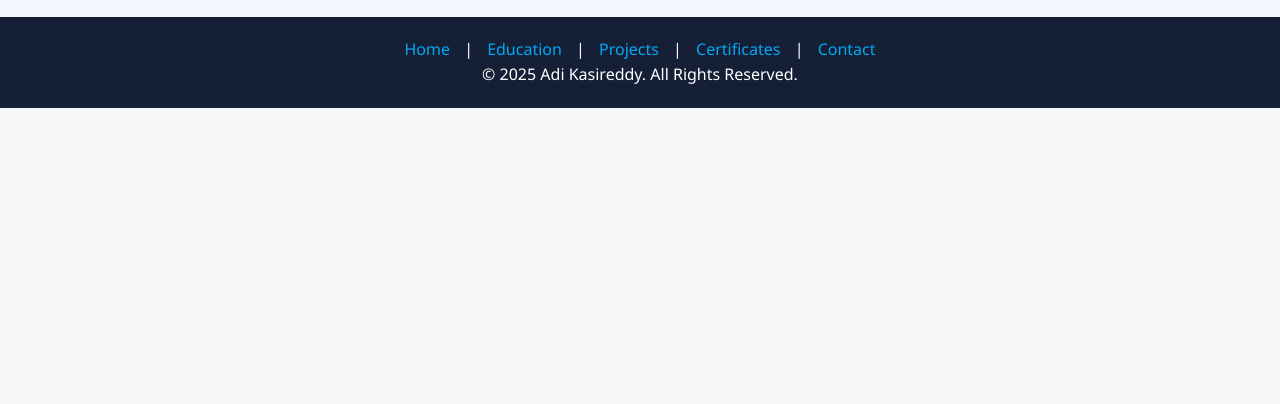
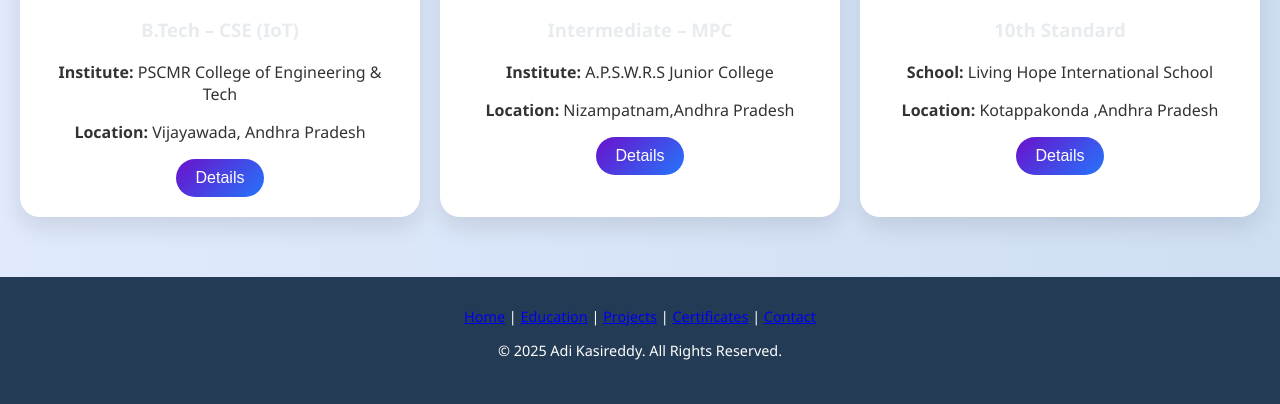
Before and after one commit to adikasireddy/TSX-Unstop-Python, a Flask app: page / in a window 1280 px wide. Shown: the part 2630-3034 px from the top of the page. Before the commit the page ends 2738 px from the top, so only its background shows below. Run offline with Flask 3, Linux system fonts and the light colour scheme.

Commit message:
Update styles.css

```diff
--- a/portfolio/static/styles.css
+++ b/portfolio/static/styles.css
@@ -1,313 +1,214 @@
-/* General Reset */
-* {
+/* ========== Global Styles ========== */
+body {
   margin: 0;
-  padding: 0;
-  box-sizing: border-box;
   font-family: 'Segoe UI', Tahoma, Geneva, Verdana, sans-serif;
+  background: linear-gradient(to right, #e0eafc, #cfdef3);
+  overflow-x: hidden;
+  color: #333;
 }
 
-body {
-  background: #f2f6ff;
-  color: #333;
-  line-height: 1.6;
-  animation: fadeIn 1s ease-in;
+h1, h2, h3 {
+  color: #e8ecef;
 }
 
-@keyframes fadeIn {
-  from { opacity: 0; }
-  to { opacity: 1; }
+section {
+  padding: 60px 20px;
 }
 
-header {
-  background: #151f36;
-  color: #fff;
-  padding: 20px;
-  text-align: center;
+button {
+  background: linear-gradient(135deg, #6a11cb, #2575fc);
+  border: none;
+  color: white;
+  padding: 10px 20px;
+  border-radius: 30px;
+  cursor: pointer;
+  font-size: 1rem;
+  transition: background 0.3s ease, transform 0.3s ease;
 }
 
-header h1 {
-  font-size: 2rem;
-  margin-bottom: 10px;
+button:hover {
+  background: linear-gradient(135deg, #2575fc, #6a11cb);
+  transform: scale(1.05);
 }
 
-nav ul {
-  list-style: none;
-  display: flex;
-  justify-content: center;
-  flex-wrap: wrap;
-  gap: 15px;
+/* ========== Header ========== */
+header {
+  text-align: center;
+  padding: 15px 20px;
+  background: linear-gradient(to right, #141e30, #243b55);
+  color: rgb(255, 255, 255);
+  animation: fadeDown 1s ease-in-out;
+}
+header h1{
+  color: #cfdef3;
+}
+@keyframes fadeDown {
+  from {
+    transform: translateY(-50px);
+    opacity: 0;
+  }
+  to {
+    transform: translateY(0);
+    opacity: 1;
+  }
 }
 
-nav a {
-  text-decoration: none;
-  color: #fff;
-  font-weight: 500;
-  padding: 5px 10px;
-  border-radius: 5px;
-  transition: background 0.3s ease;
+/* ========== Intro/Main Section ========== */
+main {
+  display: flex;
+  flex-direction: column;
+  align-items: center;
+  text-align: center;
+  animation: fadeInUp 1s ease;
 }
 
-nav a:hover, nav a.active {
-  background: #03a9f4;
+
+.intro {
+  max-width: 800px;
+  background-color: white;
+  padding: 30px;
+  margin-bottom: 30px;
+  border-radius: 20px;
+  box-shadow: 0 10px 30px rgba(0, 0, 0, 0.1);
+
+}
+main h1{
+  color: #e0eafc;
 }
 
-main {
-  padding: 40px 20px;
-  max-width: 100%;
-  margin: auto;
-  display: flex;
-  align-items: center;
-  justify-content: space-between;
-  flex-wrap: wrap;
-  gap: 40px;
-
+main img {
+  width: 250px;
+  height: 250px;
+  border-radius: 50%;
+  border: 5px solid #6a11cb;
+  object-fit: cover;
+  box-shadow: 0 15px 35px rgba(0, 0, 0, 0.2);
+  animation: bounceIn 1.2s;
+  transition: transform 0.4s ease;
 }
 
-.intro {
-  flex: 1;
+main img:hover {
+  transform: scale(1.08);
+  box-shadow: 0 20px 40px rgba(106, 17, 203, 0.7);
 }
 
-.intro h2 {
-  font-size: 2rem;
-  color: #151f36;
-  margin-bottom: 15px;
+@keyframes fadeInUp {
+  from {
+    transform: translateY(60px);
+    opacity: 0;
+  }
+  to {
+    transform: translateY(0);
+    opacity: 1;
+  }
 }
 
-.intro p {
-  font-size: 1.1rem;
-  color: #444;
+@keyframes bounceIn {
+  0% {
+    transform: scale(0.3);
+    opacity: 0;
+  }
+  50% {
+    transform: scale(1.1);
+    opacity: 1;
+  }
+  70% {
+    transform: scale(0.95);
+  }
+  100% {
+    transform: scale(1);
+  }
 }
 
-.profile-img {
-  width: 300px;
-  height: 300px;
-  border-radius: 50%;
-  object-fit: cover;
-  box-shadow: 0 0 15px rgba(0, 0, 0, 0.2);
-}
-
-.highlight-section {
-  padding: 40px 20px;
-  max-width: 1200px;
-  margin: auto;
-}
-
-.section-title {
-  font-size: 1.8rem;
-  color: #151f36;
-  margin-bottom: 20px;
-  text-align: center;
-}
-
+/* ========== Card Grid ========== */
 .card-grid {
   display: grid;
-  grid-template-columns: repeat(auto-fit, minmax(280px, 1fr));
-  gap: 30px;
+  grid-template-columns: repeat(auto-fit, minmax(280px, 6fr));
+  gap: 20px;
+  margin-top: 40px;
 }
 
 .card {
-  background: #fff;
-  border-radius: 10px;
-  box-shadow: 0 4px 12px rgba(0, 0, 0, 0.1);
+  background: white;
+  border-radius: 20px;
   overflow: hidden;
+  box-shadow: 0 10px 25px rgba(0, 0, 0, 0.1);
   text-align: center;
   transition: transform 0.3s ease, box-shadow 0.3s ease;
+  padding: 20px;
 }
 
 .card:hover {
-  transform: translateY(-5px);
-  box-shadow: 0 6px 20px rgba(0, 0, 0, 0.15);
+  transform: translateY(-10px);
+  box-shadow: 0 20px 40px rgba(0, 0, 0, 0.15);
 }
 
 .card img {
   width: 100%;
-  height: 200px;
+  height: 160px;
   object-fit: cover;
-  border-bottom: 1px solid #eee;
+  border-radius: 12px;
+  display: flex;
 }
 
-.card h3 {
-  margin: 15px 0 10px;
-  color: #151f36;
-  font-size: 1.2rem;
+/* ========== Section Titles ========== */
+.section-title {
+  font-size: 2.5rem;
+  text-align: center;
+  color: #6a11cb;
+  margin-bottom: 20px;
+  animation: fadeInUp 1s ease-in-out;
 }
 
-.card p {
-  margin: 0 15px 15px;
-  font-size: 0.95rem;
+/* ========== Footer ========== */
+footer {
+  text-align: center;
+  padding: 30px 20px;
+  background: #243b55;
+  color: white;
+  font-size: 0.9rem;
 }
 
-.card button {
-  margin-bottom: 20px;
-  padding: 8px 16px;
-  background-color: #03a9f4;
-  color: white;
-  border: none;
-  border-radius: 5px;
-  cursor: pointer;
-  font-weight: 500;
-  transition: background-color 0.3s ease;
+/* ========== Background Animation ========== */
+body::before {
+  content: '';
+  position: fixed;
+  top: 0;
+  left: 0;
+  width: 100%;
+  height: 100%;
+  background: linear-gradient(-45deg, #ee7752, #e73c7e, #23a6d5, #23d5ab);
+  background-size: 400% 400%;
+  animation: gradientBG 15s ease infinite;
+  z-index: -1;
+  opacity: 0.15;
 }
 
-.card button:hover {
-  background-color: #0288d1;
+@keyframes gradientBG {
+  0% {
+    background-position: 0% 50%;
+  }
+  50% {
+    background-position: 100% 50%;
+  }
+  100% {
+    background-position: 0% 50%;
+  }
 }
 
-footer {
-  background: #151f36;
-  color: #fff;
-  text-align: center;
-  padding: 20px;
-  margin-top: 40px;
+/* ========== Responsive ========== */
+@media (max-width: 768px) {
+  main img {
+    width: 150px;
+    height: 150px;
+  }
+  .intro {
+    padding: 20px;
+  }
+  .section-title {
+    font-size: 2rem;
+  }
 }
-
-.footer-nav a {
-  color: #03a9f4;
-  margin: 0 10px;
-  text-decoration: none;
+.highlight-section{
+  padding-top: 0px;
 }
-
-.footer-nav a:hover {
-  text-decoration: underline;
-}
-
-/* General Reset */
-* {
-    margin: 0;
-    padding: 0;
-    box-sizing: border-box;
-    font-family: 'Segoe UI', Tahoma, Geneva, Verdana, sans-serif;
-  }
-
-  body {
-    background: #f2f6ff;
-    color: #333;
-    line-height: 1.6;
-    animation: fadeIn 1s ease-in;
-  }
-
-  @keyframes fadeIn {
-    from { opacity: 0; }
-    to { opacity: 1; }
-  }
-
-  header {
-    background: #151f36;
-    color: #fff;
-    padding: 20px;
-    text-align: center;
-    animation: slideDown 1s ease;
-  }
-
-  @keyframes slideDown {
-    from { transform: translateY(-100%); opacity: 0; }
-    to { transform: translateY(0); opacity: 1; }
-  }
-
-  header h1 {
-    font-size: 2rem;
-    margin-bottom: 10px;
-  }
-
-  nav ul {
-    list-style: none;
-    display: flex;
-    justify-content: center;
-    flex-wrap: wrap;
-    gap: 15px;
-  }
-
-  nav a {
-    text-decoration: none;
-    color: #fff;
-    font-weight: 500;
-    padding: 5px 10px;
-    border-radius: 5px;
-    transition: background 0.3s ease;
-  }
-
-  nav a:hover, nav a.active {
-    background: #03a9f4;
-  }
-
-  main {
-    padding: 40px 20px;
-    max-width: 1000px;
-    margin: auto;
-  }
-
-  .education {
-    display: grid;
-    grid-template-columns: 1fr;
-    gap: 30px;
-  }
-
-  .edu-card {
-    background: #fff;
-    padding: 25px;
-    border-left: 5px solid #03a9f4;
-    box-shadow: 0 2px 8px rgba(0,0,0,0.1);
-    border-radius: 8px;
-    transition: transform 0.3s ease, box-shadow 0.3s ease;
-    position: relative;
-    overflow: hidden;
-  }
-
-  .edu-card:hover {
-    transform: translateY(-5px);
-    box-shadow: 0 6px 20px rgba(0, 0, 0, 0.15);
-  }
-
-  .edu-card h2 {
-    font-size: 1.4rem;
-    margin-bottom: 10px;
-    color: #151f36;
-  }
-
-  .edu-card p {
-    margin-bottom: 6px;
-  }
-
-  /* Popup image hover */
-  .edu-card::after {
-    content: '';
-    position: absolute;
-    top: 0;
-    right: 0;
-    bottom: 0;
-    left: 0;
-    background-image: url('popup-image.jpg'); /* Replace with actual image */
-    background-size: cover;
-    background-position: center;
-    opacity: 0;
-    transition: opacity 0.4s ease;
-    z-index: 0;
-  }
-
-  .edu-card:hover::after {
-    opacity: 0.1;
-  }
-
-  .edu-card * {
-    position: relative;
-    z-index: 1;
-  }
-
-  footer {
-    background: #151f36;
-    color: #fff;
-    text-align: center;
-    padding: 20px;
-    margin-top: 40px;
-    animation: fadeIn 1s ease-in;
-  }
-
-  .footer-nav a {
-    color: #03a9f4;
-    margin: 0 10px;
-    text-decoration: none;
-  }
-
-  .footer-nav a:hover {
-    text-decoration: underline;
-  }
```
